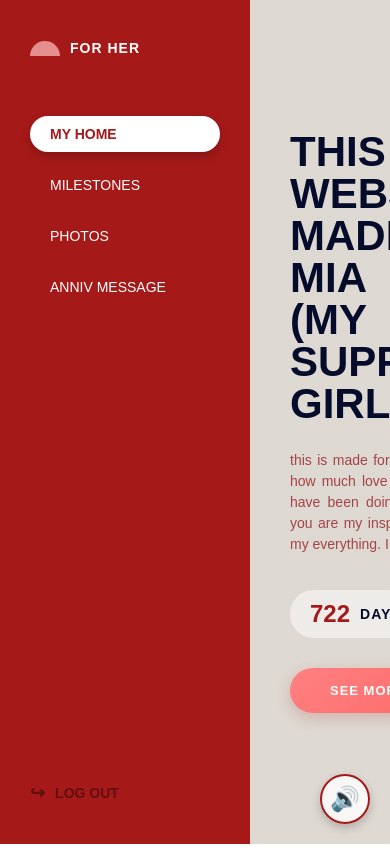
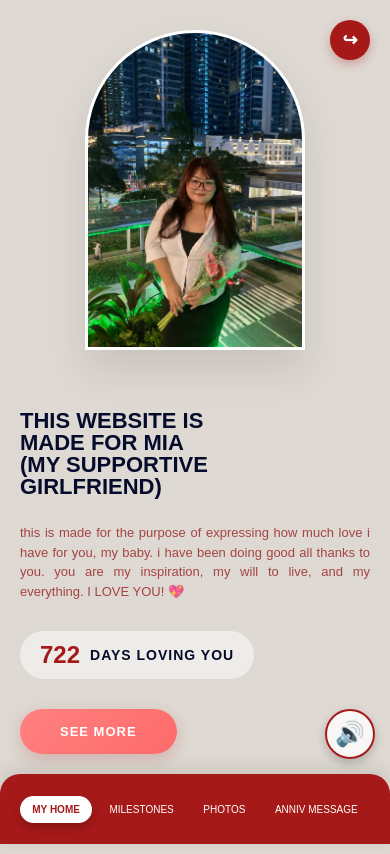
Before and after one commit to 7bry7/webforher, a React (Vite) app in the folder for-her/: page /home in a window 390 px wide. Built offline with nearby package versions, Linux system fonts and the light colour scheme.

Commit message:
fixed the responsiveness of the web for small screens.

```diff
--- a/for-her/src/components/Navbar.jsx
+++ b/for-her/src/components/Navbar.jsx
@@ -35,8 +35,11 @@ const Sidebar = () => {
         </Link>
       </div>
 
-      <button className="logout-link" onClick={handleLogout}>
-        <span className="logout-icon">↪</span> LOG OUT
+      <button
+        className={`logout-link ${location.pathname === '/home' ? 'show-on-home' : ''}`}
+        onClick={handleLogout}
+      >
+        <span className="logout-icon">↪</span>
       </button>
     </nav>
   );
--- a/for-her/src/index.css
+++ b/for-her/src/index.css
@@ -319,17 +319,25 @@
 
 /* Logout at bottom */
 .logout-link {
-    margin-top: auto; /* Pushes to bottom */
-    background: none;
+    margin-top: auto; /* Pushes to bottom of sidebar */
+    background: rgba(255, 255, 255, 0.1);
+    color: white;
     border: none;
-    color: rgba(0,0,0,0.4); /* Dark muted text like wireframe */
+    padding: 12px 20px;
+    border-radius: 25px;
     font-size: 14px;
     font-weight: bold;
     cursor: pointer;
     display: flex;
     align-items: center;
+    justify-content: center;
     gap: 10px;
-    padding: 0;
+    transition: all 0.3s ease;
+}
+
+.logout-link:hover {
+    background: rgba(255, 255, 255, 0.2);
+    transform: translateY(-2px);
 }
 
 .logout-icon {
@@ -1089,6 +1097,97 @@
 
 .photo-card:hover .photo-overlay {
     opacity: 1;
+}
+
+/* Lightbox Styles */
+.lightbox-overlay {
+    position: fixed;
+    top: 0;
+    left: 0;
+    width: 100%;
+    height: 100%;
+    background: rgba(0, 0, 0, 0.9);
+    display: flex;
+    justify-content: center;
+    align-items: center;
+    z-index: 10000;
+    backdrop-filter: blur(10px);
+    animation: fadeIn 0.3s ease-in-out;
+}
+
+.lightbox-content {
+    position: relative;
+    max-width: 90%;
+    max-height: 90%;
+    display: flex;
+    flex-direction: column;
+    align-items: center;
+    animation: zoomIn 0.3s ease-in-out;
+}
+
+.lightbox-content img {
+    max-width: 100%;
+    max-height: 80vh;
+    object-fit: contain;
+    border-radius: 10px;
+    box-shadow: 0 10px 50px rgba(0, 0, 0, 0.5);
+}
+
+.lightbox-caption {
+    margin-top: 20px;
+    color: white;
+    font-size: 1.2rem;
+    text-align: center;
+    font-family: 'Quicksand', sans-serif;
+}
+
+.lightbox-close {
+    position: absolute;
+    top: -50px;
+    right: -50px;
+    background: rgba(255, 255, 255, 0.2);
+    color: white;
+    border: none;
+    font-size: 3rem;
+    width: 50px;
+    height: 50px;
+    border-radius: 50%;
+    cursor: pointer;
+    display: flex;
+    align-items: center;
+    justify-content: center;
+    transition: all 0.3s ease;
+    line-height: 1;
+}
+
+.lightbox-close:hover {
+    background: rgba(255, 255, 255, 0.3);
+    transform: rotate(90deg);
+}
+
+.photos-layout.blurred {
+    filter: blur(8px);
+    pointer-events: none;
+}
+
+@keyframes fadeIn {
+    from {
+        opacity: 0;
+    }
+    to {
+        opacity: 1;
+    }
+}
+
+@keyframes zoomIn {
+    from {
+        transform: scale(0.8);
+        opacity: 0;
+    }
+    to {
+        transform: scale(1);
+        opacity: 1;
+    }
 }
 
 /* Animation Keyframes */
@@ -1387,7 +1486,11 @@
     z-index: 20;
     animation: popOpen 0.6s cubic-bezier(0.175, 0.885, 0.32, 1.275) forwards;
     border: 8px solid #ffebeb;
-}
+    max-height: 90vh;
+    display: flex;
+    flex-direction: column;
+}
+
 .close-btn {
     margin-top: 20px;
     background: linear-gradient(135deg, #ff8080 0%, #ff6b6b 100%);
@@ -1424,11 +1527,18 @@
 
 .celebration-message {
     font-family: 'Georgia', serif;
-    font-size: 18px;
+    font-size: 14px;
     color: #555;
     line-height: 1.6;
-    margin-bottom: 30px;
+    margin-bottom: 20px;
     text-align: justify;
+    max-height: 200px;
+    overflow-y: auto;
+    padding: 15px;
+    background-color: #f9f9f9;
+    border-radius: 15px;
+    text-align: justify;
+    border: 1px solid #eee;
 }
 
 @keyframes bounce {
@@ -1489,3 +1599,242 @@
     color: #050B2B;
     letter-spacing: 1px;
 }
+
+/* =========================================
+   RESPONSIVE MOBILE DESIGN (Add to bottom)
+   ========================================= */
+
+@media (max-width: 768px) {
+
+    /* --- 1. GLOBAL LAYOUT --- */
+    .home-layout {
+        flex-direction: column; /* Stack items vertically */
+        height: auto;
+        min-height: 100vh;
+        width: 100vw;
+        overflow-x: hidden;
+    }
+
+    /* --- 2. SIDEBAR BECOMES BOTTOM NAV --- */
+    .modern-sidebar {
+        width: 100%;
+        height: 70px; /* Fixed height for bottom bar */
+        position: fixed;
+        bottom: 0;
+        left: 0;
+        flex-direction: row; /* Horizontal icons */
+        justify-content: space-between;
+        align-items: center;
+        padding: 5px 20px;
+        z-index: 1000;
+        border-radius: 20px 20px 0 0; /* Rounded top corners */
+        box-shadow: 0 -5px 20px rgba(0,0,0,0.1);
+    }
+
+    /* Hide the big brand logo on mobile to save space */
+    .sidebar-brand {
+        display: none;
+    }
+
+    /* Adjust Navigation Links */
+    .nav-links {
+        flex-direction: row;
+        width: 100%;
+        justify-content: space-around;
+        gap: 5px;
+    }
+
+    .modern-nav-item {
+        font-size: 10px; /* Smaller text */
+        padding: 8px 12px;
+        text-align: center;
+        white-space: nowrap;
+    }
+
+    /* Logout button for mobile - fixed position icon only */
+    .logout-link {
+        position: fixed;
+        top: 20px;
+        right: 20px;
+        margin-top: 0;
+        background: #A51919;
+        width: 40px;
+        height: 40px;
+        padding: 10px;
+        border-radius: 50%;
+        font-size: 16px;
+        box-shadow: 0 4px 10px rgba(165, 25, 25, 0.3);
+        z-index: 9999;
+        display: none; /* Hide by default on mobile */
+    }
+
+    .logout-link:hover {
+        background: #8b1515;
+        transform: scale(1.1) rotate(15deg);
+    }
+
+    /* Show logout button only on home page for mobile */
+    .logout-link.show-on-home {
+        display: flex;
+    }
+
+    .logout-icon {
+        font-size: 18px;
+    }
+
+    /* --- 3. MAIN CONTENT ADJUSTMENTS --- */
+    .modern-content {
+        width: 100%;
+        padding: 20px;
+        padding-bottom: 100px; /* Extra space for bottom nav */
+        flex-direction: column;
+    }
+
+    /* --- 4. HOME PAGE STACKING --- */
+    .content-grid {
+        flex-direction: column-reverse; /* Image on top, Text below */
+        gap: 30px;
+        text-align: center;
+    }
+
+    .text-area {
+        width: 100%;
+        max-width: 100%;
+    }
+
+    .hero-title {
+        font-size: 22px; /* Smaller title */
+        margin-top: 20px;
+    }
+
+    .hero-description {
+        font-size: 13px; /* Smaller description text */
+        margin: 0 auto 30px auto; /* Center align */
+    }
+
+    /* Resize the Arch Window */
+    .arch-window {
+        width: 220px;
+        height: 320px;
+        border-width: 3px;
+    }
+
+    /* --- 5. MILESTONES LIST --- */
+    .milestones-layout {
+        padding: 15px;
+        padding-bottom: 90px;
+    }
+
+    .styled-search-bar {
+        width: 100%; /* Full width search */
+    }
+
+    .milestone-row {
+        gap: 8px;
+    }
+
+    .col-no {
+        width: 40px; /* Smaller number column */
+        font-size: 14px;
+    }
+
+    .col-desc {
+        font-size: 11px; /* Smaller text for mobile */
+        padding: 0 10px;
+        line-height: 1.2;
+    }
+
+    .col-action {
+        width: 60px;
+    }
+
+    .more-action-btn {
+        font-size: 10px;
+    }
+
+    .list-page-title {
+        font-size: 16px;
+        text-align: center;
+    }
+
+    /* --- 6. PHOTOS PAGE --- */
+    .photo-card {
+        width: 160px; /* Smaller cards */
+        height: 220px;
+    }
+
+    /* --- 6.5. LIGHTBOX FOR MOBILE --- */
+    .lightbox-content {
+        max-width: 95%;
+        max-height: 85%;
+        padding: 10px;
+    }
+
+    .lightbox-content img {
+        max-height: 60vh; /* Smaller image on mobile */
+        border-radius: 8px;
+    }
+
+    .lightbox-caption {
+        margin-top: 10px;
+        font-size: 0.85rem; /* Smaller text */
+        padding: 0 10px;
+    }
+
+    .section-title {
+        font-size: 14px; /* Smaller section titles */
+        padding: 10px 20px;
+    }
+
+    .lightbox-close {
+        top: -40px;
+        right: 0; /* Move it closer to the edge */
+        width: 40px;
+        height: 40px;
+        font-size: 2rem;
+    }
+
+    /* --- 7. ANNIVERSARY ENVELOPE --- */
+    .big-envelope {
+        width: 240px;
+        height: 160px;
+    }
+
+    .big-envelope-flap {
+        border-left-width: 120px;
+        border-right-width: 120px;
+        border-top-width: 90px;
+    }
+
+    .big-envelope-pocket {
+        border-left-width: 120px;
+        border-right-width: 120px;
+        border-bottom-width: 80px;
+    }
+
+    .celebration-modal {
+        width: 95%;
+        padding: 20px;
+    }
+
+    .celebration-title {
+        font-size: 18px;
+    }
+
+    .celebration-message {
+        font-size: 13px; /* Match smaller text size */
+    }
+
+    .anniversary-title {
+        font-size: 20px; /* Smaller on mobile */
+    }
+
+    /* --- 8. FLOATING MUSIC BUTTON --- */
+    .music-player-container {
+        bottom: 85px; /* Move it up so it doesn't overlap nav bar */
+        right: 15px;
+    }
+    .desktop-only {
+        display: none; /* Hide desktop-only elements on mobile */
+    }
+}
--- a/for-her/src/pages/Home.jsx
+++ b/for-her/src/pages/Home.jsx
@@ -28,9 +28,6 @@ const Home = () => {
 
       {/* MAIN CONTENT (Right Side) */}
       <main className="modern-content">
-
-        {/* Top Right Decorative Icon */}
-        <div className="top-right-icon">✈️</div>
 
         <div className="content-grid">
           {/* Left Text Area */}
--- a/for-her/src/pages/Milestones.jsx
+++ b/for-her/src/pages/Milestones.jsx
@@ -50,11 +50,6 @@ const Milestones = () => {
       <Sidebar />
 
       <main className="modern-content milestones-layout">
-
-        {/* TOP BAR: Search & Icon */}
-        <div className="top-section">
-            <div className="top-right-icon">✈️</div>
-        </div>
 
         {/* PAGE TITLE */}
         <h1 className="list-page-title">
--- a/for-her/src/pages/Notes.jsx
+++ b/for-her/src/pages/Notes.jsx
@@ -43,7 +43,7 @@ const Notes = () => {
             {/* Fallback emoji if image is missing */}
             <div className="fallback-figure" style={{display: 'none', fontSize: '80px'}}>🧸🎂</div>
 
-            <h2 className="celebration-title">Happy 2nd Anniversary! 🎉</h2>
+            <h2 className="celebration-title">Happy 2nd Anniversary! 🎉💕🎊</h2>
 
             <div className="celebration-message">
               {anniversaryMessage.split('\n').map((line, i) => (
@@ -52,7 +52,7 @@ const Notes = () => {
             </div>
 
             <button className="close-btn" onClick={() => setIsOpen(false)}>
-              Keep this forever ❤️
+              Close
             </button>
           </div>
         )}
--- a/for-her/src/pages/Photos.jsx
+++ b/for-her/src/pages/Photos.jsx
@@ -1,7 +1,10 @@
+import React, { useState } from 'react';
 import Sidebar from '../components/Navbar';
 import '../index.css';
 
 const Photos = () => {
+  const [selectedImage, setSelectedImage] = useState(null);
+
   // We define our categories here to make the code cleaner
   const categories = [
     {
@@ -73,7 +76,18 @@ const Photos = () => {
     <div className="home-layout">
       <Sidebar />
 
-      <main className="modern-content photos-layout">
+      {/* Lightbox Modal */}
+      {selectedImage && (
+        <div className="lightbox-overlay" onClick={() => setSelectedImage(null)}>
+          <div className="lightbox-content" onClick={(e) => e.stopPropagation()}>
+            <button className="lightbox-close" onClick={() => setSelectedImage(null)}>×</button>
+            <img src={selectedImage.src} alt={selectedImage.caption} />
+            <p className="lightbox-caption">{selectedImage.caption}</p>
+          </div>
+        </div>
+      )}
+
+      <main className={`modern-content photos-layout ${selectedImage ? 'blurred' : ''}`}>
         <h1 className="list-page-title">OUR PHOTOS TOGETHER</h1>
 
         <div className="gallery-container">
@@ -85,7 +99,7 @@ const Photos = () => {
                 <div className="photo-track">
                   {/* We duplicate images to create an infinite scroll effect */}
                   {[...category.images, ...category.images].map((img, i) => (
-                    <div key={i} className="photo-card">
+                    <div key={i} className="photo-card" onClick={() => setSelectedImage(img)}>
                       <img src={img.src} alt={img.caption} />
                       <div className="photo-overlay">
                         <span>{img.caption}</span>
```
